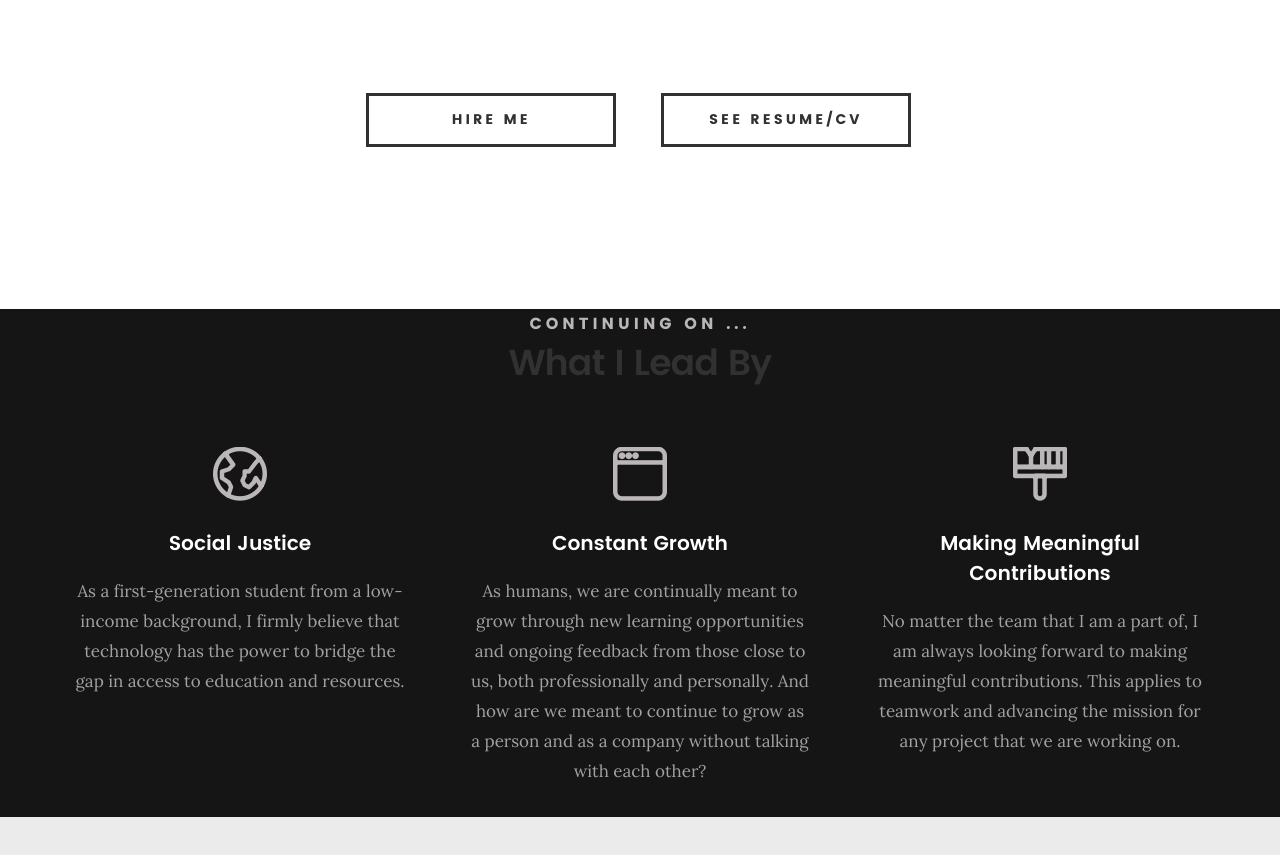
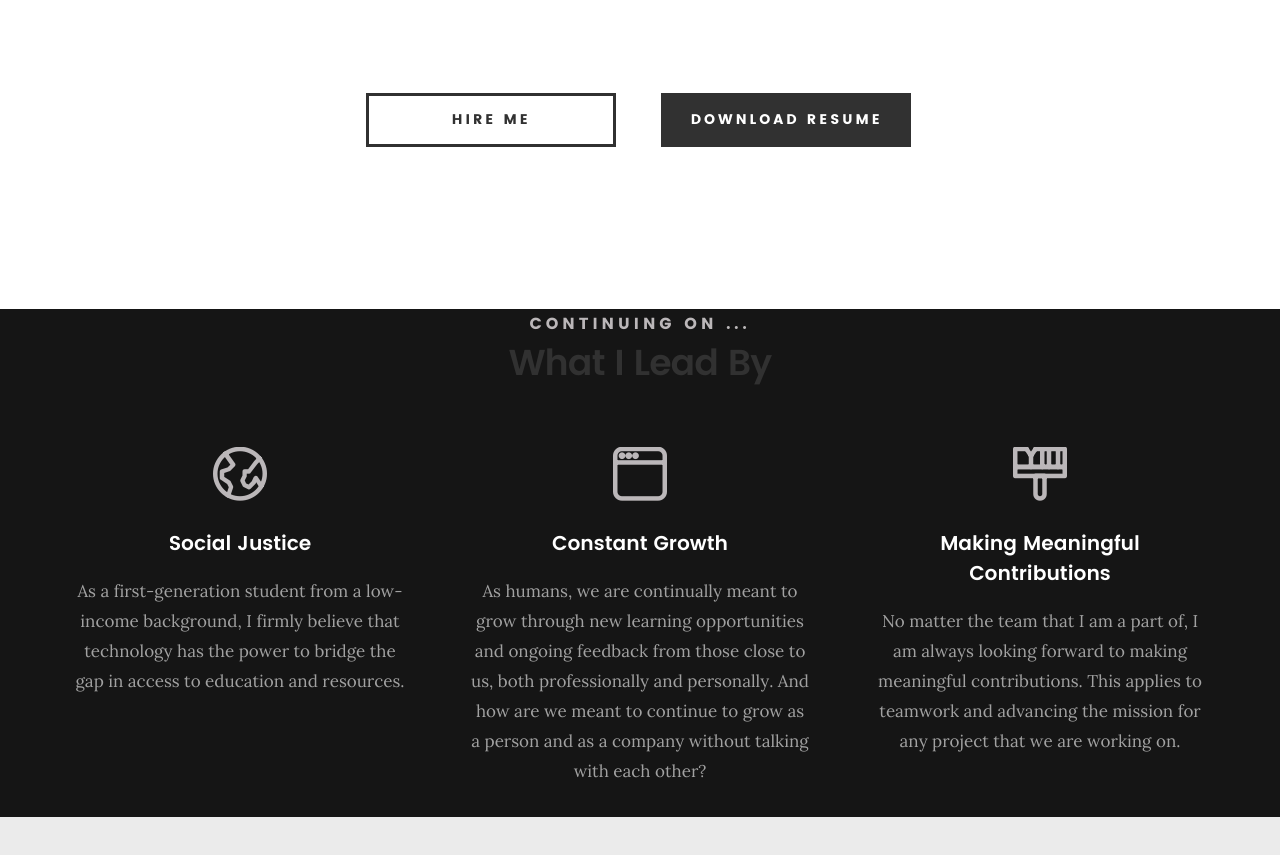
Before and after one commit to mleoncig14/mleoncig14.github.io, a plain HTML site: page index.html in a window 1280 px wide. Shown: the part 1850-2705 px from the top of the page. Drawn offline with Linux system fonts and the light colour scheme; files whose address does not match are found by name.

Commit message:
resume update

```diff
--- a/index.html
+++ b/index.html
@@ -188,8 +188,8 @@
    	<div class="row button-section">
    		<div class="col-twelve">
    			<a href="#contact" title="Hire Me" class="button stroke smoothscroll">Hire Me</a>
-   			<a href="./resume/Michelle Leon-Cigarroa Resume.pdf" class="button stroke smoothscroll">See Resume/CV</a>
-   		</div>
+			<a href="./resume/Michelle Leon-Cigarroa Resume.pdf" title="Download CV" class="button button-primary">Download Resume</a>
+		</div>
    	</div>
 
    </section> <!-- /process-->
```
